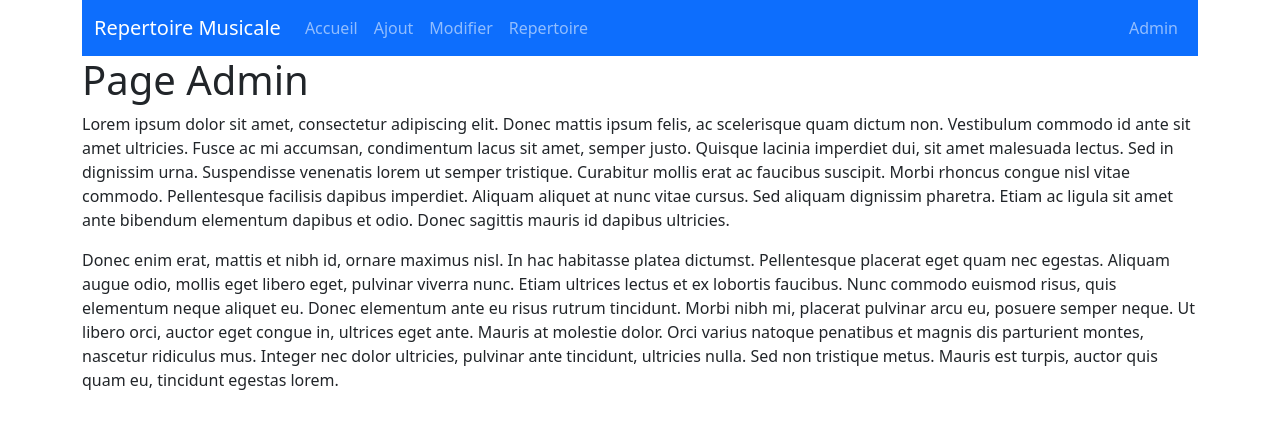
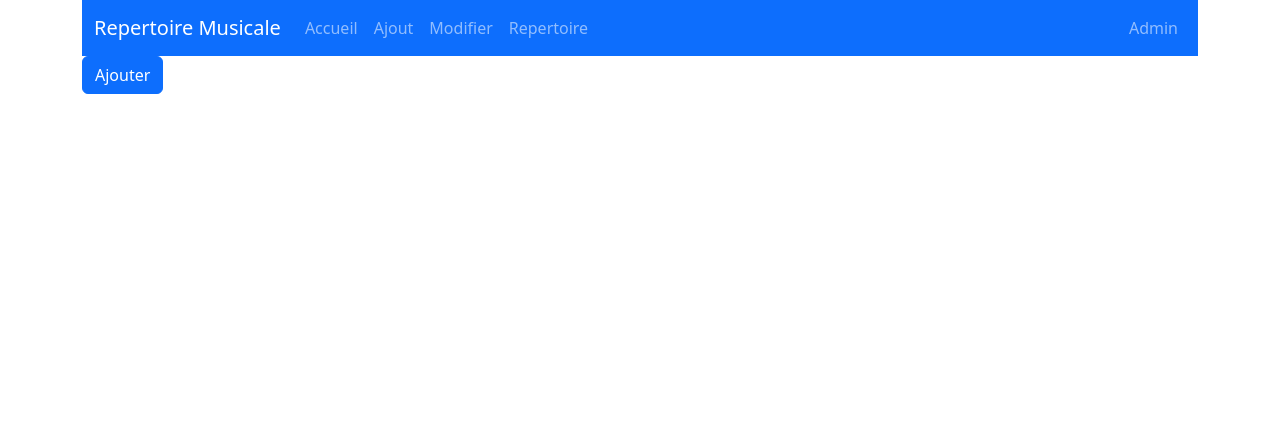
Before and after one commit to robaxx49/Exercise6-Jo-Sim-Kev, a React (Create React App) app in the folder frontend/: page /admin in a window 1280 px wide. Shown: the top 428 px of the page. Built offline with nearby package versions, Linux system fonts and the light colour scheme.

Commit message:
Composantes dans les pages + remove param liste dans listage

```diff
--- a/frontend/src/listagePieces.js
+++ b/frontend/src/listagePieces.js
@@ -1,11 +1,13 @@
 import React from "react";
 import { Row, Col, Button } from "react-bootstrap";
 
-export function listagePieces({ listePieces, isAdmin }) {
-    let boutonAdmin = null;
+export function listagePieces({ isAdmin }) {
+    let boutonModifier = null;
+    let boutonEffacer = null;
 
     if (isAdmin) {
-        boutonAdmin = <Button>Modifier</Button>;
+        boutonModifier = <Button>Modifier</Button>;
+        boutonEffacer = <Button>Effacer</Button>
     }
 
     return (
--- a/frontend/src/pages/pageAdministration.js
+++ b/frontend/src/pages/pageAdministration.js
@@ -1,12 +1,13 @@
 import React from 'react';
+import { Button } from 'react-bootstrap';
+import listagePieces from '../listagePieces';
 
 
 export const PageAdministration = () =>{
     return(
         <>
-        <h1>Page Admin</h1>
-        <p>Lorem ipsum dolor sit amet, consectetur adipiscing elit. Donec mattis ipsum felis, ac scelerisque quam dictum non. Vestibulum commodo id ante sit amet ultricies. Fusce ac mi accumsan, condimentum lacus sit amet, semper justo. Quisque lacinia imperdiet dui, sit amet malesuada lectus. Sed in dignissim urna. Suspendisse venenatis lorem ut semper tristique. Curabitur mollis erat ac faucibus suscipit. Morbi rhoncus congue nisl vitae commodo. Pellentesque facilisis dapibus imperdiet. Aliquam aliquet at nunc vitae cursus. Sed aliquam dignissim pharetra. Etiam ac ligula sit amet ante bibendum elementum dapibus et odio. Donec sagittis mauris id dapibus ultricies. </p>
-        <p>Donec enim erat, mattis et nibh id, ornare maximus nisl. In hac habitasse platea dictumst. Pellentesque placerat eget quam nec egestas. Aliquam augue odio, mollis eget libero eget, pulvinar viverra nunc. Etiam ultrices lectus et ex lobortis faucibus. Nunc commodo euismod risus, quis elementum neque aliquet eu. Donec elementum ante eu risus rutrum tincidunt. Morbi nibh mi, placerat pulvinar arcu eu, posuere semper neque. Ut libero orci, auctor eget congue in, ultrices eget ante. Mauris at molestie dolor. Orci varius natoque penatibus et magnis dis parturient montes, nascetur ridiculus mus. Integer nec dolor ultricies, pulvinar ante tincidunt, ultricies nulla. Sed non tristique metus. Mauris est turpis, auctor quis quam eu, tincidunt egestas lorem. </p>
+            <listagePieces isAdmin={true} />
+            <Button>Ajouter</Button>
         </>
     )
 }
--- a/frontend/src/pages/pageAjouter.js
+++ b/frontend/src/pages/pageAjouter.js
@@ -1,12 +1,12 @@
 import React from 'react';
+import formulairePieces from '../formulairePiece';
 
 
 export const PageAjouter = () =>{
     return(
         <>
-        <h1>Page Ajouter</h1>
-        <p>Lorem ipsum dolor sit amet, consectetur adipiscing elit. Donec mattis ipsum felis, ac scelerisque quam dictum non. Vestibulum commodo id ante sit amet ultricies. Fusce ac mi accumsan, condimentum lacus sit amet, semper justo. Quisque lacinia imperdiet dui, sit amet malesuada lectus. Sed in dignissim urna. Suspendisse venenatis lorem ut semper tristique. Curabitur mollis erat ac faucibus suscipit. Morbi rhoncus congue nisl vitae commodo. Pellentesque facilisis dapibus imperdiet. Aliquam aliquet at nunc vitae cursus. Sed aliquam dignissim pharetra. Etiam ac ligula sit amet ante bibendum elementum dapibus et odio. Donec sagittis mauris id dapibus ultricies. </p>
-        <p>Donec enim erat, mattis et nibh id, ornare maximus nisl. In hac habitasse platea dictumst. Pellentesque placerat eget quam nec egestas. Aliquam augue odio, mollis eget libero eget, pulvinar viverra nunc. Etiam ultrices lectus et ex lobortis faucibus. Nunc commodo euismod risus, quis elementum neque aliquet eu. Donec elementum ante eu risus rutrum tincidunt. Morbi nibh mi, placerat pulvinar arcu eu, posuere semper neque. Ut libero orci, auctor eget congue in, ultrices eget ante. Mauris at molestie dolor. Orci varius natoque penatibus et magnis dis parturient montes, nascetur ridiculus mus. Integer nec dolor ultricies, pulvinar ante tincidunt, ultricies nulla. Sed non tristique metus. Mauris est turpis, auctor quis quam eu, tincidunt egestas lorem. </p>
+            <formulairePieces />
+            <Button>Ajouter</Button>
         </>
     )
 }
--- a/frontend/src/pages/pageModifier.js
+++ b/frontend/src/pages/pageModifier.js
@@ -1,12 +1,11 @@
 import React from 'react';
+import formulairePieces from '../formulairePiece';
 
-
-export const PageModifier = () =>{
+export const PageModifier = ({pieceAModifier}) =>{
     return(
         <>
-        <h1>Page Modifier</h1>
-        <p>Lorem ipsum dolor sit amet, consectetur adipiscing elit. Donec mattis ipsum felis, ac scelerisque quam dictum non. Vestibulum commodo id ante sit amet ultricies. Fusce ac mi accumsan, condimentum lacus sit amet, semper justo. Quisque lacinia imperdiet dui, sit amet malesuada lectus. Sed in dignissim urna. Suspendisse venenatis lorem ut semper tristique. Curabitur mollis erat ac faucibus suscipit. Morbi rhoncus congue nisl vitae commodo. Pellentesque facilisis dapibus imperdiet. Aliquam aliquet at nunc vitae cursus. Sed aliquam dignissim pharetra. Etiam ac ligula sit amet ante bibendum elementum dapibus et odio. Donec sagittis mauris id dapibus ultricies. </p>
-        <p>Donec enim erat, mattis et nibh id, ornare maximus nisl. In hac habitasse platea dictumst. Pellentesque placerat eget quam nec egestas. Aliquam augue odio, mollis eget libero eget, pulvinar viverra nunc. Etiam ultrices lectus et ex lobortis faucibus. Nunc commodo euismod risus, quis elementum neque aliquet eu. Donec elementum ante eu risus rutrum tincidunt. Morbi nibh mi, placerat pulvinar arcu eu, posuere semper neque. Ut libero orci, auctor eget congue in, ultrices eget ante. Mauris at molestie dolor. Orci varius natoque penatibus et magnis dis parturient montes, nascetur ridiculus mus. Integer nec dolor ultricies, pulvinar ante tincidunt, ultricies nulla. Sed non tristique metus. Mauris est turpis, auctor quis quam eu, tincidunt egestas lorem. </p>
+            <formulairePieces pieceAModifier={pieceAModifier} />
+            <Button>Modifier</Button>
         </>
     )
 }
--- a/frontend/src/pages/pageRepertoire.js
+++ b/frontend/src/pages/pageRepertoire.js
@@ -4,9 +4,7 @@ import React from 'react';
 export const PageRepertoire = () =>{
     return(
         <>
-        <h1>Page Repertoire</h1>
-        <p>Lorem ipsum dolor sit amet, consectetur adipiscing elit. Donec mattis ipsum felis, ac scelerisque quam dictum non. Vestibulum commodo id ante sit amet ultricies. Fusce ac mi accumsan, condimentum lacus sit amet, semper justo. Quisque lacinia imperdiet dui, sit amet malesuada lectus. Sed in dignissim urna. Suspendisse venenatis lorem ut semper tristique. Curabitur mollis erat ac faucibus suscipit. Morbi rhoncus congue nisl vitae commodo. Pellentesque facilisis dapibus imperdiet. Aliquam aliquet at nunc vitae cursus. Sed aliquam dignissim pharetra. Etiam ac ligula sit amet ante bibendum elementum dapibus et odio. Donec sagittis mauris id dapibus ultricies. </p>
-        <p>Donec enim erat, mattis et nibh id, ornare maximus nisl. In hac habitasse platea dictumst. Pellentesque placerat eget quam nec egestas. Aliquam augue odio, mollis eget libero eget, pulvinar viverra nunc. Etiam ultrices lectus et ex lobortis faucibus. Nunc commodo euismod risus, quis elementum neque aliquet eu. Donec elementum ante eu risus rutrum tincidunt. Morbi nibh mi, placerat pulvinar arcu eu, posuere semper neque. Ut libero orci, auctor eget congue in, ultrices eget ante. Mauris at molestie dolor. Orci varius natoque penatibus et magnis dis parturient montes, nascetur ridiculus mus. Integer nec dolor ultricies, pulvinar ante tincidunt, ultricies nulla. Sed non tristique metus. Mauris est turpis, auctor quis quam eu, tincidunt egestas lorem. </p>
+            <listagePieces isAdmin={false} />
         </>
     )
 }
```
